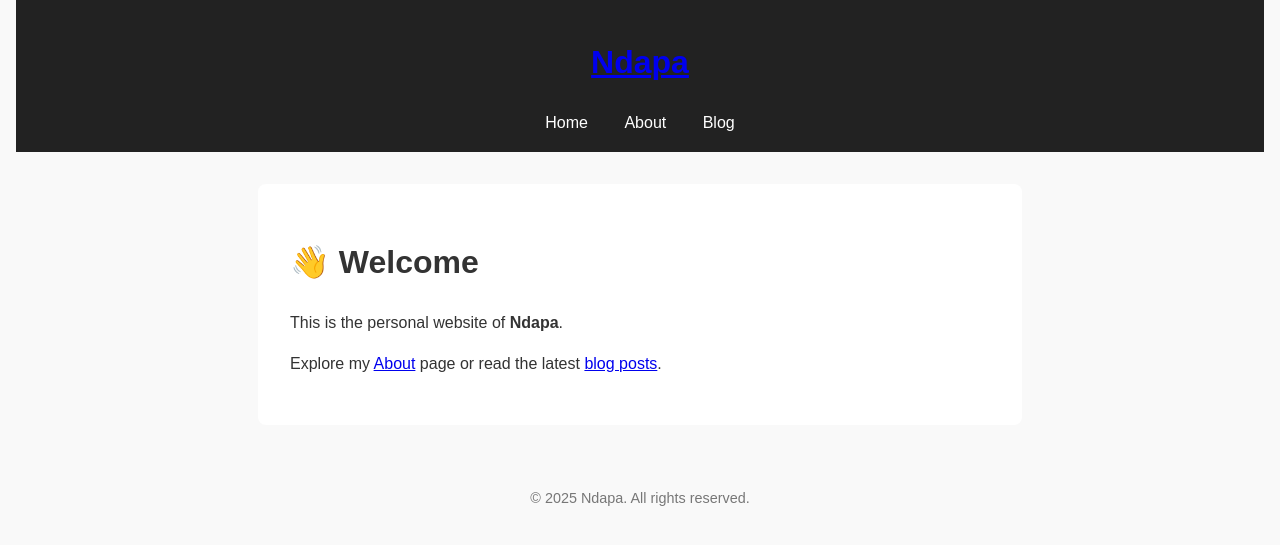
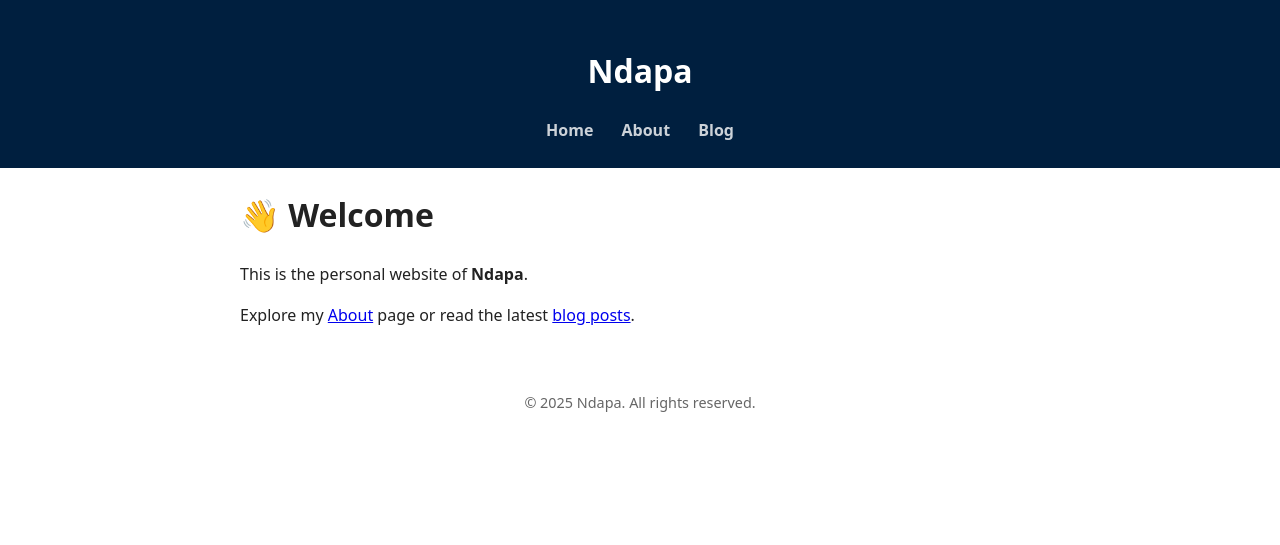
Before and after one commit to ndapa/ndapa.github.io, a Jekyll site: the page built from index.md, in a window 1280 px wide. Shown: the top 545 px of the page. Built offline with Jekyll 4.4.1, drawn with Linux system fonts in a browser that asks for light colours.

Commit message:
Update style.css

```diff
--- a/assets/css/style.css
+++ b/assets/css/style.css
@@ -1,37 +1,54 @@
 body {
-  font-family: Arial, sans-serif;
+  font-family: system-ui, sans-serif;
+  margin: 0;
+  padding: 0;
+  background: #fff;
+  color: #222;
   line-height: 1.6;
-  margin: 0;
-  padding: 0 1rem;
-  background: #f9f9f9;
-  color: #333;
 }
 
-header {
-  background: #222;
+.container {
+  max-width: 800px;
+  margin: 0 auto;
+  padding: 0 1rem;
+}
+
+/* 🌌 Navy blue header */
+.site-header {
+  background-color: #001f3f; /* navy blue */
   color: #fff;
-  padding: 1rem 0;
+  padding: 1.5rem 0;
   text-align: center;
 }
 
-nav a {
-  margin: 0 1rem;
+.site-header a {
   color: #fff;
+  text-decoration: none;
+  font-weight: bold;
+}
+
+.site-header nav {
+  margin-top: 0.5rem;
+}
+
+.site-header nav a {
+  margin: 0 0.75rem;
+  color: #ffffffcc;
   text-decoration: none;
 }
 
-main {
-  max-width: 700px;
-  margin: 2rem auto;
-  background: white;
-  padding: 2rem;
-  border-radius: 8px;
+.site-header nav a:hover {
+  text-decoration: underline;
+  color: #ffffff;
 }
 
-footer {
+main {
+  padding: 2rem 0;
+}
+
+.site-footer {
   text-align: center;
-  margin-top: 2rem;
-  padding: 1rem;
+  color: #666;
   font-size: 0.9rem;
-  color: #777;
+  padding: 2rem 1rem;
 }
```
